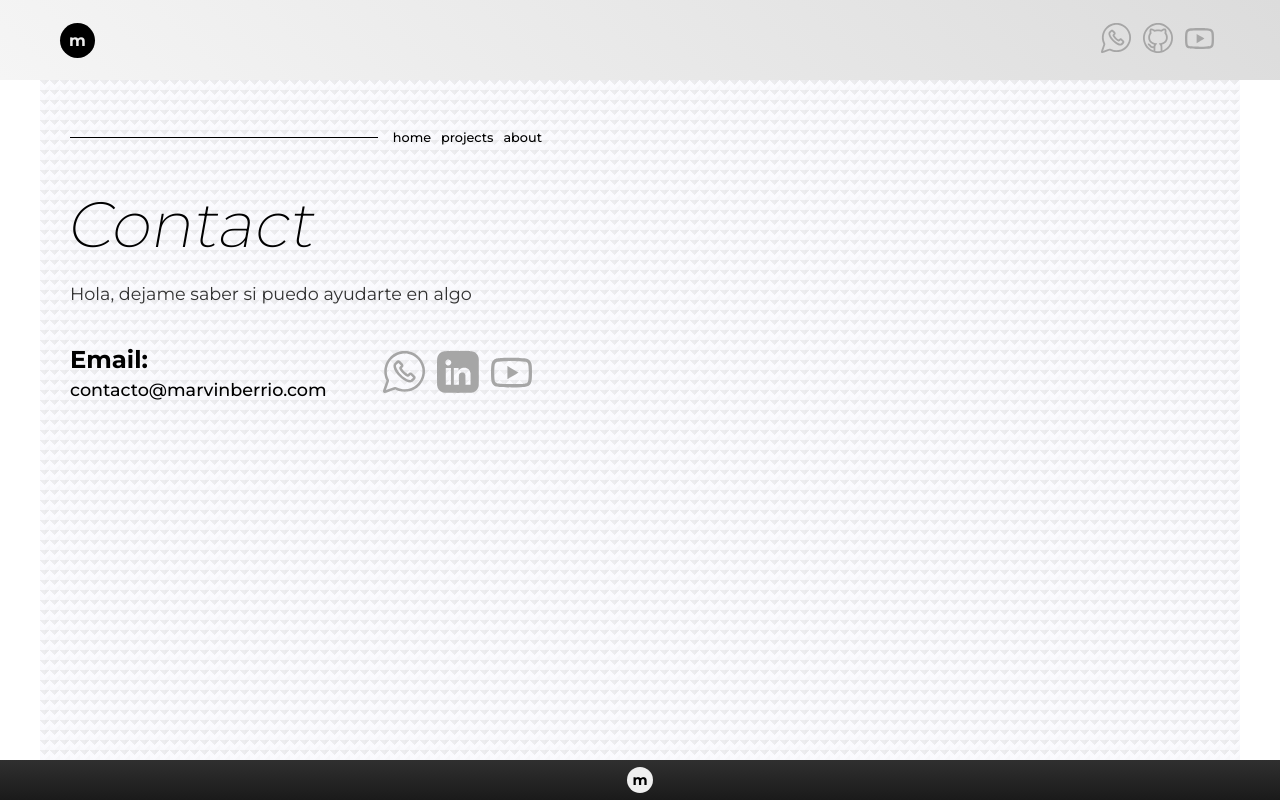
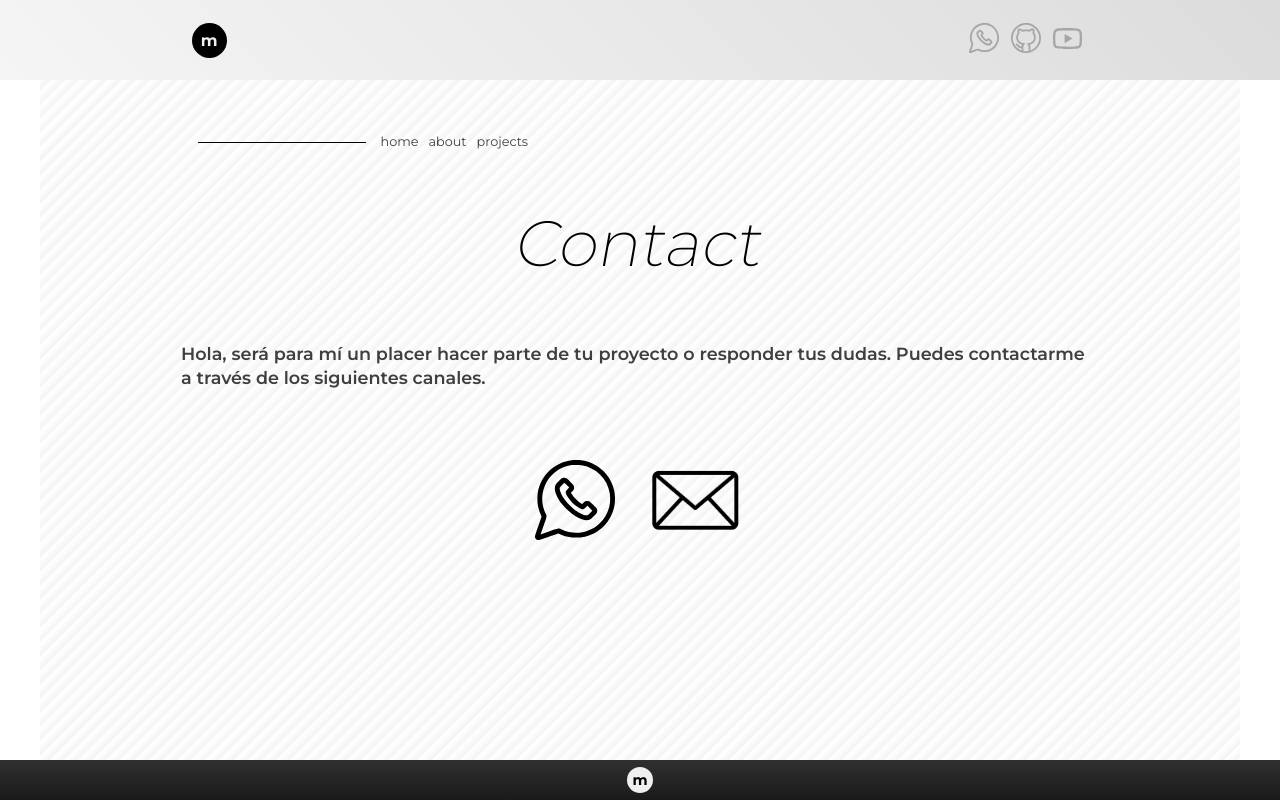
Before and after one commit to marvinccp/portfolio1, a Next.js app: page /contact in a window 1280 px wide. Built offline with nearby package versions, Linux system fonts and the light colour scheme.

Commit message:
Update home page styles

```diff
--- a/src/app/about/about.module.css
+++ b/src/app/about/about.module.css
@@ -1,6 +1,7 @@
 .container_about {
 
     height: auto;
+    padding: 50px 0;
     width: 100%;
     max-width: 1200px;
     display: flex;
@@ -9,7 +10,6 @@
     align-items: center;
     color: rgb(32, 32, 32);
     margin: 0 auto;
-    padding: 50px 0;
 
     background-color: #e3e3e3;
     opacity: 1;
--- a/src/app/contact/contact.module.css
+++ b/src/app/contact/contact.module.css
@@ -1,132 +1,158 @@
-.container_contact {
-    padding: 20px 30px;
+.container_about {
+
+    min-height: 85vh;
+    height: auto;
+    padding: 50px 0;
     width: 100%;
-    color: rgb(50, 50, 50);
-    height: 85vh;
+    max-width: 1200px;
+    display: flex;
+    flex-direction: column;
+    justify-content: flex-start;
+    align-items: center;
+    color: rgb(32, 32, 32);
     margin: 0 auto;
-    background-color: #e5e5f72d;
+
+    background-color: #e3e3e3;
     opacity: 1;
-    max-width: 1200px;
-    background-image: linear-gradient(135deg, #95959529 25%, transparent 25%),
-        linear-gradient(225deg, #95959523 25%, transparent 25%),
-        linear-gradient(45deg, #95959502 25%, transparent 25%),
-        linear-gradient(315deg, #9595950c 25%, #e5e5f708 25%);
-    background-position: 5px 0,
-        5px 0,
-        0 0,
-        0 0;
-    background-size: 10px 10px;
-    background-repeat: repeat;
+    background: repeating-linear-gradient(-45deg, #fdfdfd, #fdfdfd 2px, #f3f3f3 2px, #ffffff 10px);
 }
 
-.container_contact h1 {
-    transform: skewx(-12deg);
+.main_about {
+    display: flex;
+    justify-content: center;
+    align-items: center;
+    flex-direction: column;
+    gap: 60px;
+    height: 60%;
+    width: 90%;
+    margin: 50px auto;
+    color: aliceblue;
+
+    /* animation: moveStart2 2s;
+    animation-play-state: running;
+    animation-iteration-count: 1;
+    animation-timing-function: cubic-bezier(0.2, 0.6, 0.2, 1);
+    animation-delay: .7s;
+    animation-fill-mode: backwards; */
+}
+.icon_header{
+    margin: -30px 0;
 }
 
-
-.container_contact .title_contact {
-    width: 90%;
-    margin: 30px 0 30px 0;
-
+.header_about {
+    display: flex;
+    gap: 20px;
+    justify-content: center;
+    align-items: center;
 }
 
-.rrss_contact {
-    display: flex;
-    width: 100%;
-    align-items: center;
-    padding: 0 30px 0 0;
+.text_about {
+    width: 85%;
+    text-align: left;
+    color: rgb(143, 143, 143);
 }
 
-
-.icon_contact {
-    filter: invert(77%) sepia(7%) saturate(6%) hue-rotate(314deg) brightness(87%) contrast(84%);
-    margin: 6px;
+.subtitle_about {
+    display: flex;
+    margin: 0 0 30px 0;
+    font-size: 1.1rem;
+    font-weight: 600;
+    /* transform: skewX(-10deg); */
 }
 
-.icon_contact:hover {
-    filter: invert(0%) sepia(89%) saturate(7500%) hue-rotate(64deg) brightness(90%) contrast(110%);
-}
-
-
-
-.subtitle_contact {
-    margin: 5px 0;
-    font-size: 1.1rem;
-}
-.subtitle_contact_a{
-    margin: 20px 0;
-    font-size: 1.1rem;
-}
-
-.title_contact {
-    font-weight: 400;
-    font-size: 1.1rem;
-
-}
-
-.container_contact h1 {
+.container_about h1 {
     color: black;
     font-weight: 200;
     font-size: 4rem;
     transform: skewX(-10deg);
 }
 
-.container_contact a {
-    text-decoration: none;
-    color: black;
-    font-weight: 500;
-    font-size: 1.3rem;
+.contact_icons{
+    display: flex;
+    gap: 30px;
+    align-items: center;
 }
 
-.description_contact {
+.container_about p {
 
-    margin: 3px 10px;
-    font-size: .8rem;
+    color: rgb(63, 63, 63);
+    line-height: 1.5rem;
 }
 
-.menu_inline_contact {
-    width: 100%;
+.menu_inline_about {
+    width: 70%;
     display: flex;
     align-items: center;
     justify-content: flex-start;
-    margin: 0 0 40px 0;
-    animation: moveStart2 2s;
+    margin: 0 0 0 -45px;
+
+
+    /* animation: moveStart2 2s;
     animation-play-state: running;
     animation-iteration-count: 1;
     animation-timing-function: cubic-bezier(0.2, 0.6, 0.2, 1);
     animation-delay: .9s;
-    animation-fill-mode: backwards;
+    animation-fill-mode: backwards; */
 }
 
-.menu_inline_contact a {
+.menu_inline_about a {
     text-decoration: none;
     margin: 0 5px;
     font-size: .8rem;
-    color: black;
 }
 
-.line_contact {
+.line_about {
     background-color: black;
     height: 1px;
-    width: 30%;
+    width: 20%;
     margin: 0 10px 0 0;
 }
 
 
-.main{
+@media(min-width:768px) {
+    .container {
+        padding: 50px 60px;
+    }
 
-    display: flex;
-    flex-direction: column;
-    gap: 30px;
-    width: 100%;
-    margin: 40px auto;
+    .menu_inline {
+        width: 70%;
+        display: flex;
+        align-items: center;
+        justify-content: flex-start;
+        margin: 0 0 0 -30px;
+    }
 
 }
 
-@media(width >= 678px){
-    .main{
-        flex-direction: row;
-        justify-content: center;
-        gap: 50px;
+@media(min-width:1000px) {
+    .container {
+        padding: 50px 20%;
+    }
+
+}
+
+.container video {
+    width: 100%;
+    height: 85vh;
+    object-fit: cover;
+    position: absolute;
+    z-index: -1;
+    top: 10vh;
+    left: 0;
+    /* filter: opacity(10%);
+    filter: grayscale(100%); */
+
+}
+
+
+@keyframes moveStart2 {
+    0% {
+        opacity: 0;
+        /* transform: translateY(60%); */
+    }
+
+    100% {
+        opacity: 1;
+        /* transform: translateY(0%); */
     }
 }
--- a/src/app/contact/page.js
+++ b/src/app/contact/page.js
@@ -5,32 +5,34 @@ import ImageLayout from "@/components/Image";
 
 const Contact = () => {
   return (
-    <section className={styles.container_contact}>
-      <div className={styles.title_contact}>
-        <div className={styles.menu_inline_contact}>
-          <div className={styles.line_contact}></div>
+    <main className={styles.container_about}>
+      <div className={styles.menu_inline_about}>
+        <div className={styles.line_about}></div>
         <Link href={"/"}>
           <p>home</p>
+        </Link>
+        <Link href={"/about"}>
+          <p>about</p>
         </Link>
         <Link href={"/projects"}>
           <p>projects</p>
         </Link>
-          <Link href={"/about"}>
-            <p>about</p>
-          </Link>
       </div>
+      <main className={styles.main_about}>
+        <header className={styles.header_about}>
+          <h1>Contact</h1>
+        </header>
 
-        <h1>Contact</h1>
-        <p className={styles.subtitle_contact_a}>
-          Hola, dejame saber si puedo ayudarte en algo
+        <div className={styles.text_about}>
+          <div className={styles.subtitle_about}>
+            <p>
+              Hola, será para mí un placer hacer parte de tu proyecto o
+              responder tus dudas. Puedes contactarme a través de los siguientes
+              canales.{" "}
             </p>
-        <main className={styles.main}>
-          <Link href={"mailto:contacto@marvinberrio.com"}>
-            <h3>Email:</h3>
-            <p className={styles.subtitle_contact}>contacto@marvinberrio.com</p>
-          </Link>
-
-          <section className={styles.rrss_contact}>
+          </div>
+        </div>
+        <div className={styles.contact_icons}>
           <Link
             target="_blank"
             rel="noopener noreferrer"
@@ -39,43 +41,27 @@ const Contact = () => {
             <ImageLayout
               src={"/icons/whatsapp.svg"}
               alt={"whatsapp_logo"}
-                width={42}
-                height={42}
-                className={styles.icon_contact}
+              width={80}
+              height={80}
+              className={styles.icon_header}
             />
           </Link>
-
           <Link
             target="_blank"
             rel="noopener noreferrer"
-              href={"https://www.linkedin.com/in/marvinberrio/"}
+            href={"mailto:marvinccp@gmail.com"}
           >
             <ImageLayout
-                src={"/icons/linkedin.svg"}
-                alt={"linkedin_logo"}
-                width={42}
-                height={42}
-                className={styles.icon_contact}
+              src={"/icons/email.png"}
+              alt={"email_logo"}
+              width={100}
+              height={100}
+              className={styles.icon_header}
             />
           </Link>
-
-            <Link
-              target="_blank"
-              rel="noopener noreferrer"
-              href={"https://www.youtube.com/@tevstudio"}
-            >
-              <ImageLayout
-                src={"/icons/youtube.svg"}
-                alt={"youtube_logo"}
-                width={41}
-                height={41}
-                className={styles.icon_contact}
-              />
-            </Link>
-          </section>
+        </div>
       </main>
-      </div>
-    </section>
+    </main>
   );
 };
 
--- a/src/components/header/header.module.css
+++ b/src/components/header/header.module.css
@@ -93,6 +93,8 @@
     .container_header {
 
         padding: 0 60px 0 0;
+            width: 72%;
+
     }
 
     .logo_header {
```
Also changed, not shown: src/components/main/Main.jsx (+9 -5 lines), src/components/main/main.module.css (+73 -11 lines), public/icons/email.png (added). Lines whose indentation alone changed are shown as unchanged.
